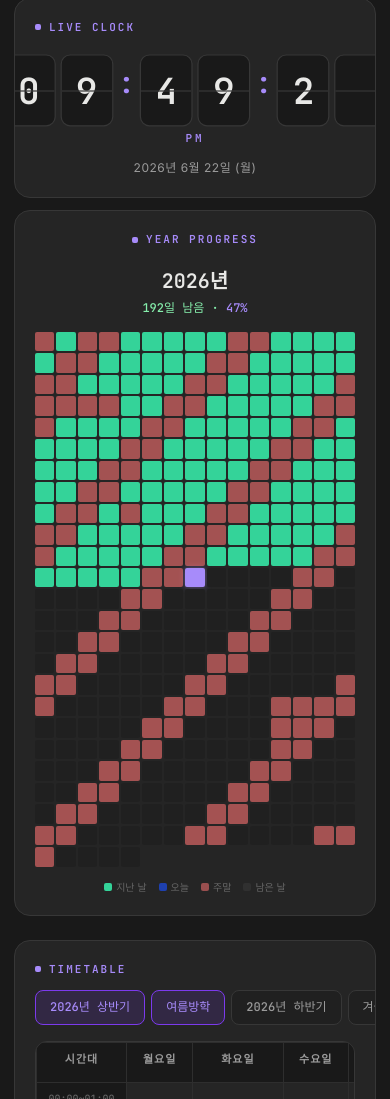
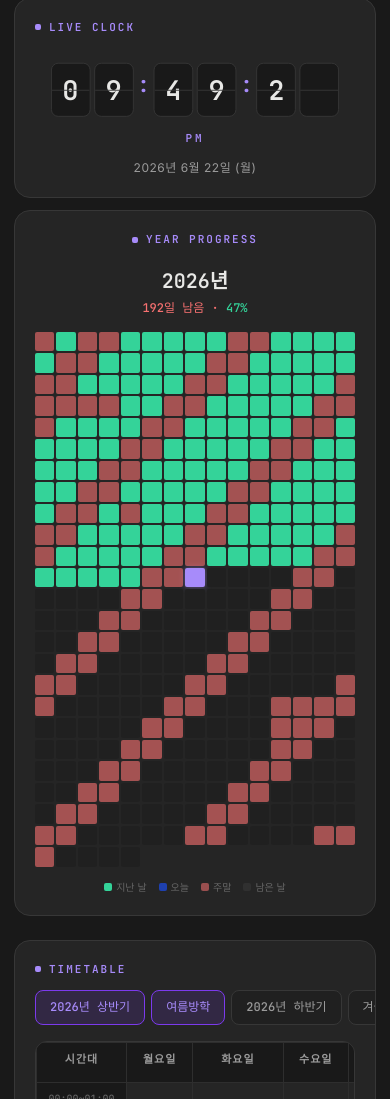
Before and after one commit to bokjisung/Welcom-to-My-World, a plain HTML site: page welcome.html in a window 390 px wide. Shown: the part 658-1757 px from the top of the page. Drawn offline with Linux system fonts and the light colour scheme; no server answers.

Commit message:
nosion-dark-version 0.0.3

```diff
--- a/welcome.html
+++ b/welcome.html
@@ -419,7 +419,8 @@
   font-family: var(--mono);
 }
 
-.quarter-sub .pct { color: var(--accent-text); }
+.quarter-sub { color: var(--red); }
+.pct { color: var(--green); }
 
 .day-grid {
   display: grid;
@@ -800,7 +801,7 @@
 @media (max-width:1100px) {
   .top-grid { grid-template-columns: 1fr 1fr; }
   .quarter-panel { grid-column: span 2; }
-}
+  .flip-clock { gap: 4px; scale:9}}
 
 /* 모바일 */
 @media (max-width:768px) {
@@ -820,7 +821,7 @@
   .quarter-panel { grid-column: span 1; }
 
   /* 클럭 : 카드 크기 줄이기 */
-  .flip-clock { gap: 4px; }
+  .flip-clock { gap: 4px; scale: 0.9}
   .flip-card  { width: 44px; height: 60px; }
   .flip-digit { font-size: 30px; }
   .flip-sep   { font-size: 24px; margin-top:-12px; }
```
